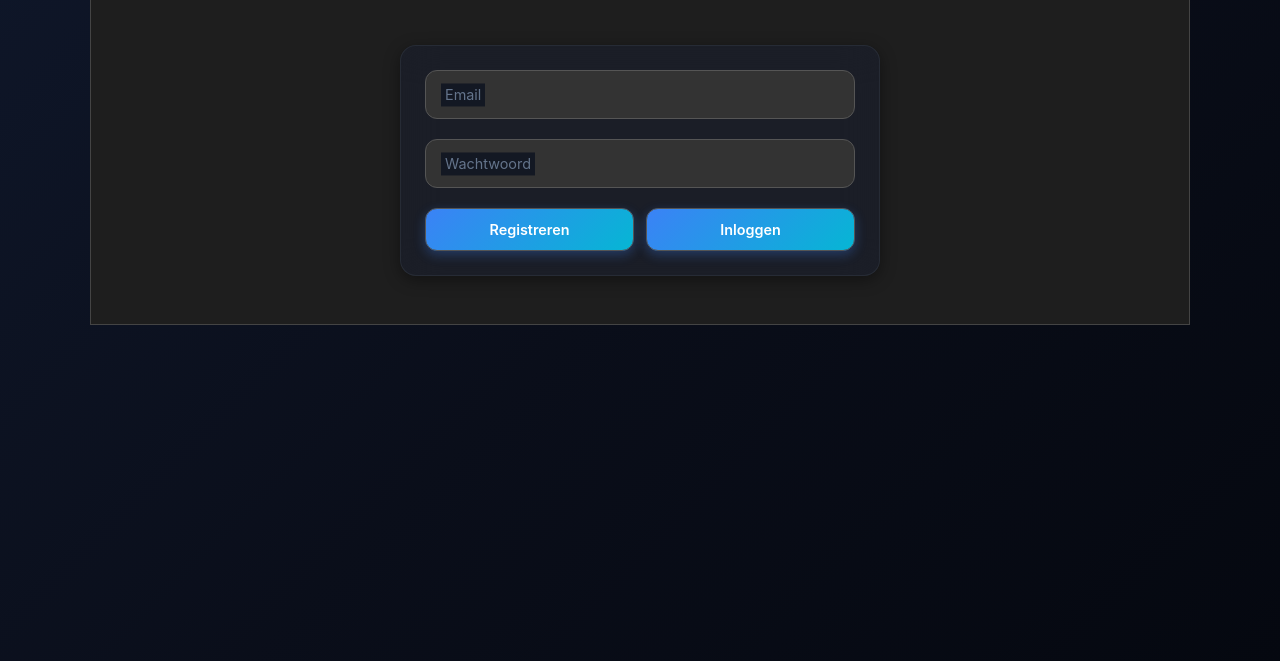
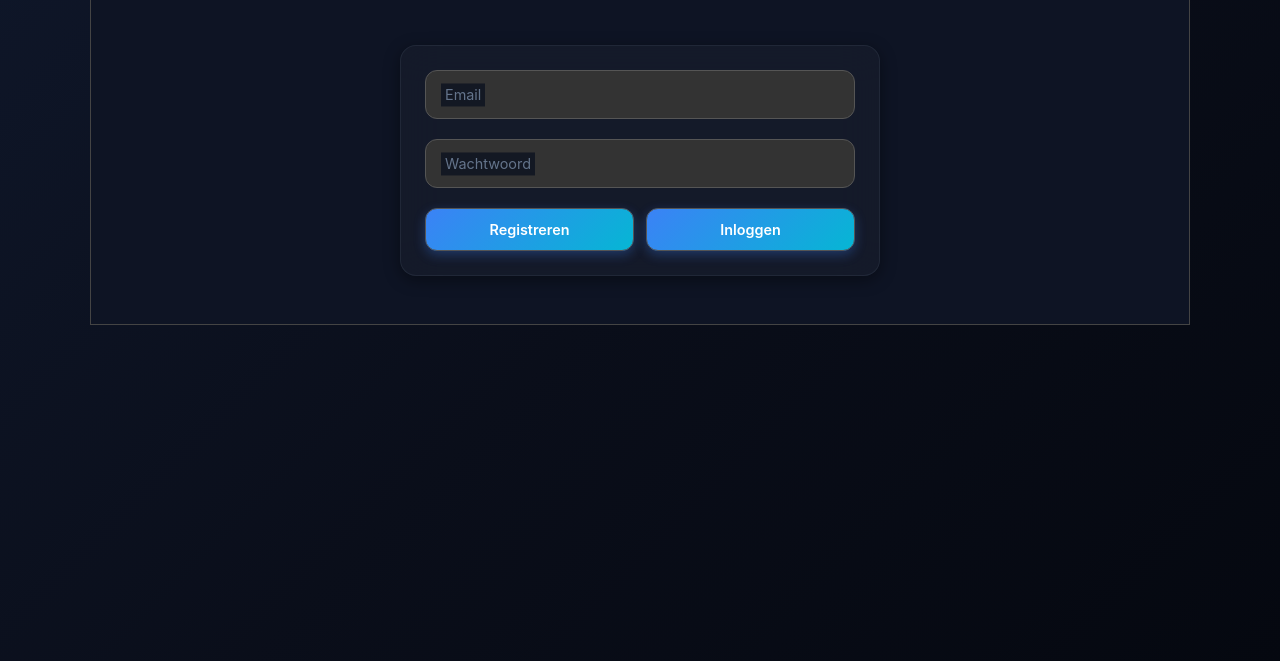
Before and after one commit to xavitje/urenLogger, a website: page index.html in a window 1280 px wide. Shown: the part 139-800 px from the top of the page. Drawn offline with Linux system fonts and the light colour scheme.

Commit message:
style update

```diff
--- a/styles.css
+++ b/styles.css
@@ -43,7 +43,6 @@ body {
   line-height: 1.6;
   -webkit-font-smoothing: antialiased;
 }
-/* Voeg dit toe aan je CSS bestand */
 
 /* Thema's */
 body.light-theme {
@@ -62,7 +61,7 @@ body.light-theme .container, body.light-theme .modal-content {
 }
 
 body.dark-theme .container, body.dark-theme .modal-content {
-    background-color: #1e1e1e;
+    background-color: #0E1424;
     border: 1px solid #444;
 }
 
```
